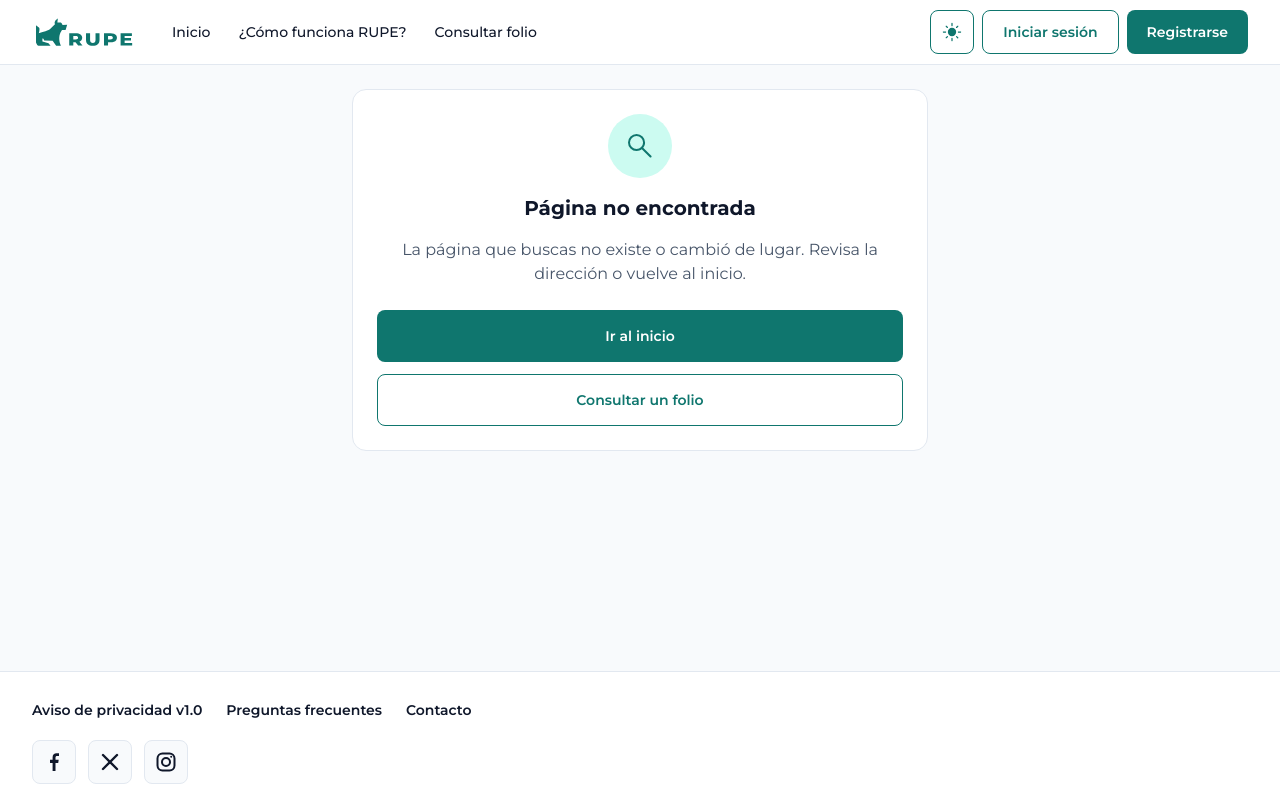
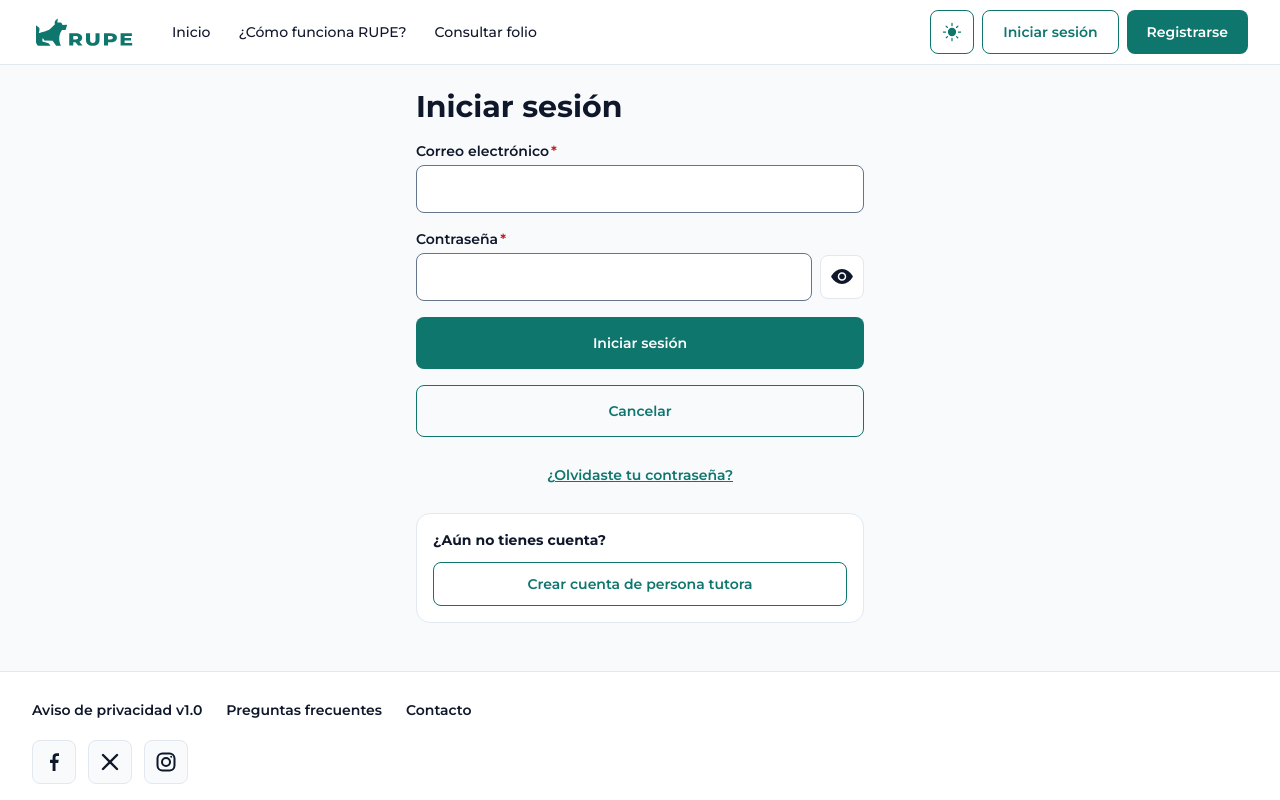
Before and after one commit to raulsansal/rupe-prototipo, a Next.js app: page /acceso in a window 1280 px wide. Before the commit this address had no page. Built offline with nearby package versions, Linux system fonts and the light colour scheme.

Commit message:
feat: ACC-01 iniciar sesión con avisos de bloqueo y cuenta deshabilitada

```diff
--- /dev/null
+++ b/src/app/(publico)/acceso/page.tsx
@@ -0,0 +1,11 @@
+import type { Metadata } from "next";
+import { FormularioAcceso, type ModalAcceso } from "@/components/features/FormularioAcceso";
+
+export const metadata: Metadata = { title: "Iniciar sesión · RUPE" };
+
+/** ACC-01. ?estado=bloqueo | deshabilitada abre el aviso modal correspondiente (capturas y pruebas). */
+export default async function PaginaAcceso({ searchParams }: PageProps<"/acceso">) {
+  const { estado } = await searchParams;
+  const modal: ModalAcceso | undefined = estado === "bloqueo" || estado === "deshabilitada" ? estado : undefined;
+  return <FormularioAcceso modalInicial={modal} />;
+}
--- /dev/null
+++ b/src/components/features/FormularioAcceso.tsx
@@ -0,0 +1,133 @@
+"use client";
+
+import Link from "next/link";
+import { useRouter } from "next/navigation";
+import { useRef, useState, type FormEvent } from "react";
+import { Alerta } from "@/components/ui/Alerta";
+import { Boton } from "@/components/ui/Boton";
+import { BotonIcono } from "@/components/ui/BotonIcono";
+import { CampoTexto } from "@/components/ui/CampoTexto";
+import { clasesBoton } from "@/components/ui/clasesBoton";
+import { Modal } from "@/components/ui/Modal";
+
+export type ModalAcceso = "bloqueo" | "deshabilitada";
+
+const REGEX_CORREO = /^[^@ ]+@[^@ ]+\.[^@ ]+$/; // la del diccionario (tbl_usuario.correo)
+
+const AVISOS: Record<ModalAcceso, { titulo: string; texto: string; mensaje: string }> = {
+  bloqueo: {
+    titulo: "Acceso bloqueado temporalmente",
+    texto: "Por seguridad, la cuenta se bloquea un rato cuando se escribe mal la contraseña varias veces.",
+    mensaje: "5 intentos fallidos; intenta de nuevo en 15 minutos.",
+  },
+  deshabilitada: {
+    titulo: "Cuenta deshabilitada",
+    texto: "No puedes iniciar sesión con esta cuenta.",
+    mensaje: "Tu cuenta está deshabilitada; contacta a quien administra RUPE.",
+  },
+};
+
+/**
+ * ACC-01: formulario de inicio de sesión. Maqueta: no valida credenciales; «Iniciar sesión» lleva a /tutor.
+ * `modalInicial` abre uno de los avisos al cargar (variante ?estado=bloqueo|deshabilitada).
+ */
+export function FormularioAcceso({ modalInicial }: { modalInicial?: ModalAcceso }) {
+  const router = useRouter();
+  const [correo, setCorreo] = useState("");
+  const [contrasena, setContrasena] = useState("");
+  const [mostrar, setMostrar] = useState(false);
+  const [errores, setErrores] = useState<{ correo?: string; contrasena?: string }>({});
+  const [modal, setModal] = useState<ModalAcceso | undefined>(modalInicial);
+  const aviso = modal ?? modalInicial;
+  // Un aviso abierto por la URL no tiene un botón al que devolver el foco: al cerrarlo va al primer campo.
+  const abiertoPorUrl = useRef(modalInicial !== undefined);
+
+  function alEnviar(e: FormEvent) {
+    e.preventDefault();
+    const nuevos: typeof errores = {};
+    if (!correo.trim()) nuevos.correo = "Escribe tu correo electrónico.";
+    else if (!REGEX_CORREO.test(correo.trim())) nuevos.correo = "Escribe un correo válido, como nombre@correo.com.";
+    if (!contrasena) nuevos.contrasena = "Escribe tu contraseña.";
+    setErrores(nuevos);
+    if (nuevos.correo) return document.getElementById("acceso-correo")?.focus();
+    if (nuevos.contrasena) return document.getElementById("acceso-contrasena")?.focus();
+    router.push("/tutor");
+  }
+
+  function cerrarModal() {
+    setModal(undefined);
+    if (abiertoPorUrl.current) {
+      abiertoPorUrl.current = false;
+      setTimeout(() => document.getElementById("acceso-correo")?.focus(), 0);
+    }
+  }
+
+  return (
+    <div className="mx-auto flex w-full max-w-md flex-col gap-4">
+      <h1 className="text-h1">Iniciar sesión</h1>
+      <form noValidate onSubmit={alEnviar} className="flex flex-col gap-4">
+        <CampoTexto
+          id="acceso-correo"
+          etiqueta="Correo electrónico"
+          type="email"
+          name="correo"
+          autoComplete="email"
+          required
+          value={correo}
+          onChange={(e) => setCorreo(e.target.value)}
+          error={errores.correo}
+        />
+        <div className="flex items-start gap-2">
+          <CampoTexto
+            id="acceso-contrasena"
+            className="min-w-0 flex-1"
+            etiqueta="Contraseña"
+            type={mostrar ? "text" : "password"}
+            name="contrasena"
+            autoComplete="current-password"
+            required
+            value={contrasena}
+            onChange={(e) => setContrasena(e.target.value)}
+            error={errores.contrasena}
+          />
+          <BotonIcono
+            icono={mostrar ? "visibility_off" : "visibility"}
+            etiqueta="Mostrar contraseña"
+            aria-pressed={mostrar}
+            contorno
+            onClick={() => setMostrar((m) => !m)}
+            className="mt-[26px]"
+          />
+        </div>
+        <Boton type="submit" tamano="grande" anchoCompleto>
+          Iniciar sesión
+        </Boton>
+        <Link href="/" className={clasesBoton({ variante: "secundario", tamano: "grande", anchoCompleto: true })}>
+          Cancelar
+        </Link>
+        <p className="text-center">
+          <Link href="/recuperar-contrasena" className="inline-flex h-tactil items-center text-small font-semibold text-primary underline">
+            ¿Olvidaste tu contraseña?
+          </Link>
+        </p>
+      </form>
+      <section aria-labelledby="acceso-sin-cuenta" className="flex flex-col gap-3 rounded-tarjeta border border-border bg-surface p-4">
+        <h2 id="acceso-sin-cuenta" className="text-small font-bold">
+          ¿Aún no tienes cuenta?
+        </h2>
+        <Link href="/registro" className={clasesBoton({ variante: "secundario", anchoCompleto: true })}>
+          Crear cuenta de persona tutora
+        </Link>
+      </section>
+      <Modal abierto={modal !== undefined} onCerrar={cerrarModal} titulo={AVISOS[aviso ?? "bloqueo"].titulo}>
+        <p className="text-body text-text-muted">{AVISOS[aviso ?? "bloqueo"].texto}</p>
+        <Alerta tipo="advertencia" titulo="Aviso">
+          {AVISOS[aviso ?? "bloqueo"].mensaje}
+        </Alerta>
+        <Boton anchoCompleto onClick={cerrarModal} autoFocus>
+          Entendido
+        </Boton>
+      </Modal>
+    </div>
+  );
+}
```
